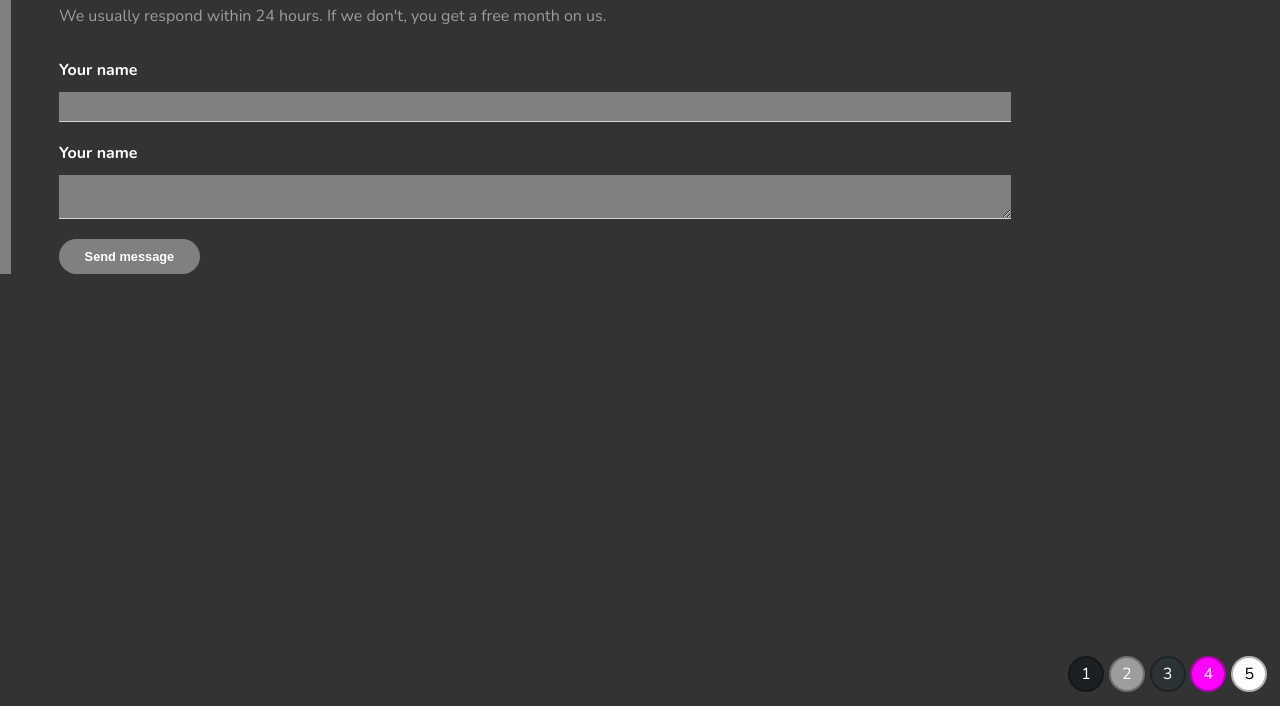
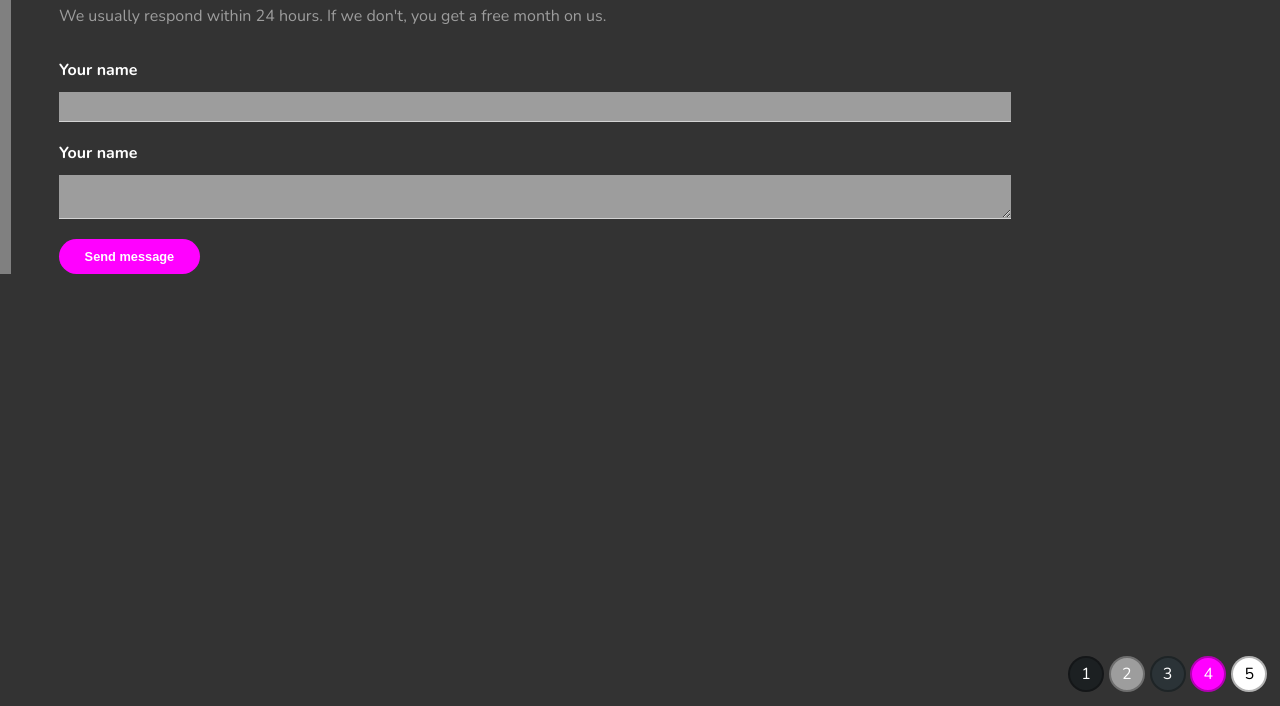
Before and after one commit to LukeMurchison/mod-4-chall, a plain HTML site: page chall 3/solution/index.html in a window 1280 px wide. Shown: the part 94-800 px from the top of the page. Drawn offline with nearby package versions, Linux system fonts and the light colour scheme.

Commit message:
chall 3 done

```diff
--- a/chall 3/solution/style.css
+++ b/chall 3/solution/style.css
@@ -116,12 +116,14 @@ p {
 input[type=text], textarea {
     background: auto;
     border-bottom: auto;
+    background: #9D9D9D;
 }
 
 input[type=text]:focus, textarea:focus {
     border-bottom: auto;
+    color: white;
 }
 
 input[type=submit] {
-    background: auto;
+    background: #FF01FF;
 }
```
